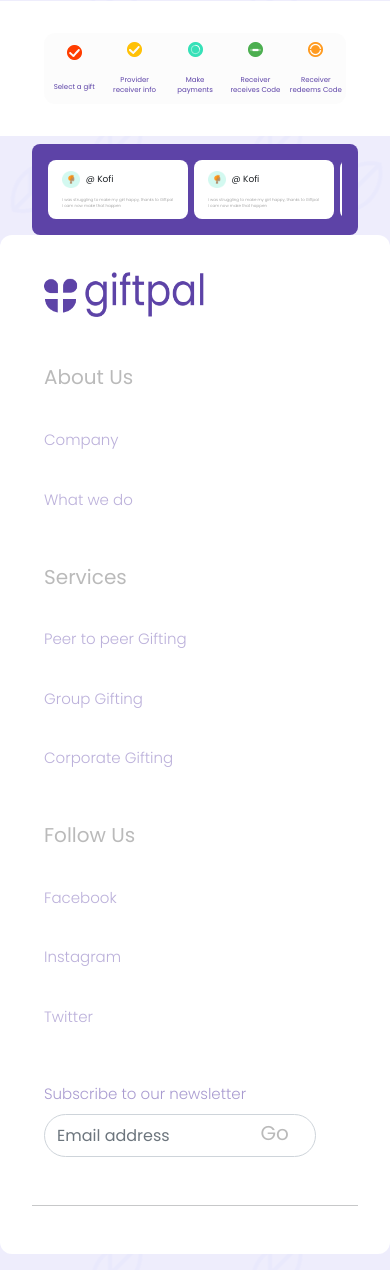
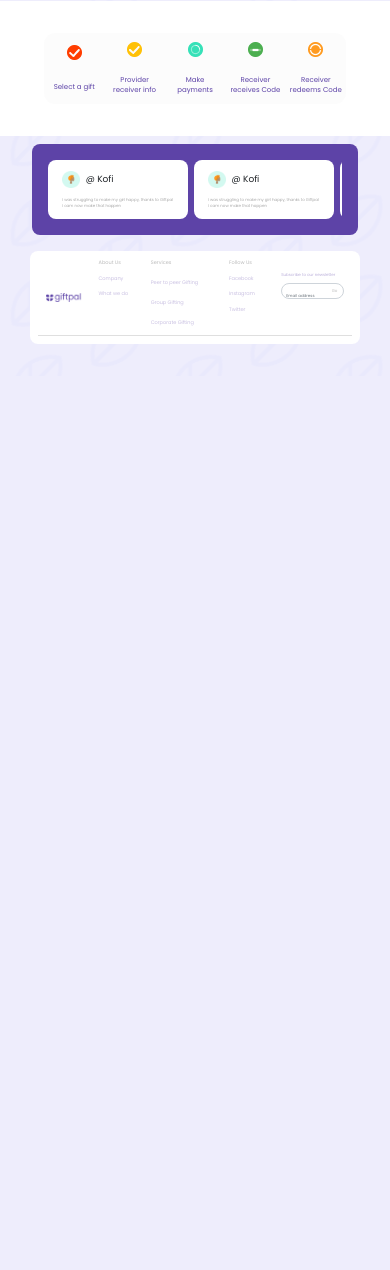
Before and after one commit to kewablay/Giftpal-v2.0, a PHP site: page / in a window 390 px wide. Shown: the part 982-2252 px from the top of the page. After the commit the page ends 1326 px from the top, so only its background shows below. Run offline with PHP 8.4, Linux system fonts and the light colour scheme; some libraries are stand-ins or nearby versions.

Commit message:
done with landing page for mobile view

```diff
--- a/css/main.css
+++ b/css/main.css
@@ -528,6 +528,10 @@ footer a{
     flex-direction: column;
     justify-content: center;
 }
+.footer-logo img{
+    width: 70%;
+    /* height: 0; */
+}
 
 .footer-text-header{
     font-size: 20px;
@@ -539,12 +543,12 @@ footer a{
 .footer-text{
     font-size: 15px;
     font-weight: 300;
-    margin-top: 2.6rem;
+    margin-top: 20%;
 }
 
 #newsletter{
-    height: 43px;
-    width: 272px;
+    width: 100%;
+    height: 100%;
     border-radius: 41px;
 }
 
@@ -557,7 +561,7 @@ footer a{
 
 #newsletter-input{
     position: relative;
-    width: 272px;
+    width: 100%;
 }
 
 #go{
@@ -650,8 +654,8 @@ footer a{
     }
 
     .footer-logo img{
-        width: 170px;
-        height: 50px;
+        width: 100%;
+        /* height: 50px; */
     }
 
     }
@@ -872,7 +876,7 @@ footer a{
     /* ---testimonials section ---- */
     .third-section{
         padding-top: .5rem;
-        padding-bottom: 1rem;
+        padding-bottom: 2rem;
     }
     .third-section .section-title{
         display: none;
@@ -921,51 +925,58 @@ footer a{
         display: none;
     }
     /* ----footer section--- */
+    .third-section footer{
+        border-radius: 8px;
+        padding: .5rem;
+        width: 90%;
+        margin: auto;
+        margin-top: 1rem;
+    }
+    #footer-item{
+        padding: 0 .5rem;
+    }
+    .footer-text-header{
+        font-size: 5px;
+        line-height: 7.5px;
+    }
+    .footer-text{
+        font-size: 5px;
+        line-height: 7.5px;
+    }
+    .newsletter{
+        font-size: 4px ;
+        margin-bottom: .2rem;
+
+    }
+    footer hr{
+        margin-bottom: auto;
+        color: grey;
+    }
+    footer .form-control{
+        padding: 4px;
+    }
+    footer .form-control::placeholder{
+        font-size: 4px;
+    }
+    footer .form-control:focus{
+        box-shadow: none;
+    }
+    #newsletter-input{
+        height: 16px;
+    }
+    #go{
+        font-size: 4px;
+        top: 30%;
+    }
+    /*
 
 
-    /*
-footer{
-    margin-top: 9.5rem;
-    border-radius: 12px;
-    padding: 2rem;
-}
-footer a{
-    text-decoration: none;
-    color:#5D43A76B;
-}
 
-.footer-logo{
-    margin-top: 1rem;
-    display: flex;
-    flex-direction: column;
-    justify-content: center;
-}
 
-.footer-text-header{
-    font-size: 20px;
-    font-weight: 400;
-    color: #00000045;
 
-}
 
-.footer-text{
-    font-size: 15px;
-    font-weight: 300;
-    margin-top: 2.6rem;
-}
 
-#newsletter{
-    height: 43px;
-    width: 272px;
-    border-radius: 41px;
-}
 
-.newsletter{
-    font-size: 15px ;
-    font-weight: 300;
-    color: #5D43A787;
-    margin-bottom: .5rem;
-}
 
 #newsletter-input{
     position: relative;
--- a/home.html
+++ b/home.html
@@ -503,29 +503,29 @@
 
             <h3 class="section-title" id='partners'>Our Partners</h3>
             <footer class="row bg-white">
-                <div class="footer-logo col-12 col-md-3 col-lg-2 pb-5 " id="footer-item">
+                <div class="footer-logo col-2 " id="footer-item">
                      <img src="images/giftpal-logo1.png" alt="">
                 </div>
-                <div class="col-12 col-md-3 col-lg-2 pb-5" id="footer-item">
+                <div class="col-2" id="footer-item">
                     <h3 class="footer-text-header">About Us</h3>
                     <h3 class="footer-text"><a href="#">Company</a> </h3>
                     <h3 class="footer-text"><a href="#">What we do</a> </h3>
                 </div>
 
-                <div class="col-12 col-md-3 col-lg-2 pb-5" id="footer-item">
+                <div class="col-3" id="footer-item">
                     <h3 class="footer-text-header">Services</h3>
                     <h3 class="footer-text"><a href="#">Peer to peer Gifting</a> </h3>
                     <h3 class="footer-text"><a href="#">Group Gifting</a> </h3>
                     <h3 class="footer-text"><a href="#">Corporate Gifting</a> </h3>
                 </div>
-                <div class="col-12 col-md-3 col-lg-2 pb-5" id="footer-item">
+                <div class="col-2" id="footer-item">
                     <h3 class="footer-text-header">Follow Us</h3>
                     <h3 class="footer-text"><a href="#">Facebook</a> </h3>
                     <h3 class="footer-text"><a href="#">Instagram</a> </h3>
                     <h3 class="footer-text"><a href="#">Twitter</a> </h3>
                 </div>
 
-                <div class="col-12 col-md-5 col-lg-4 pb-5" id="footer-item">
+                <div class="col-3" id="footer-item">
                     <form action="#" id='myform'>
                          <label for="newsletter" class="newsletter">Subscribe to our newsletter</label>
                         <div id="newsletter-input">
```
